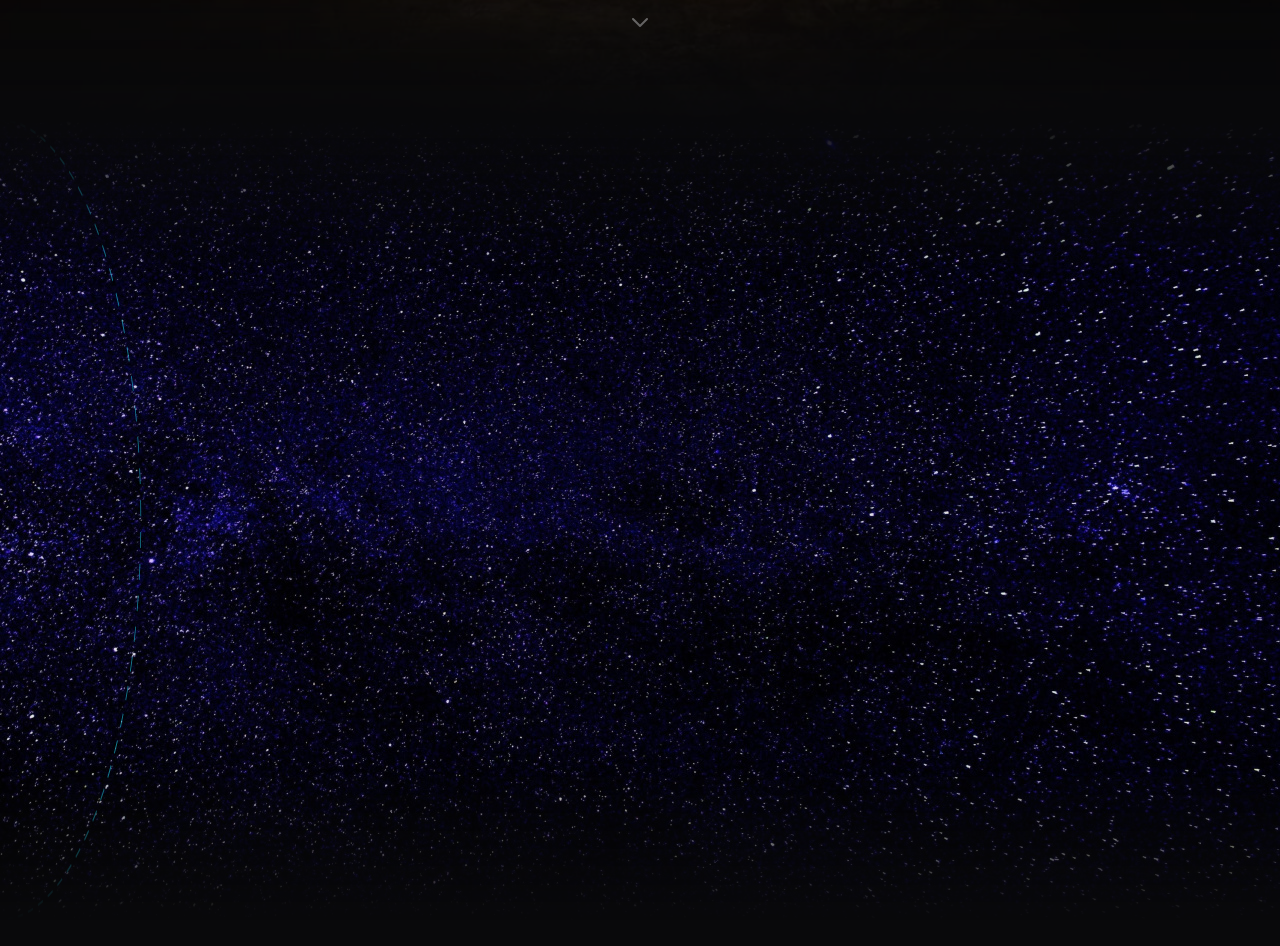
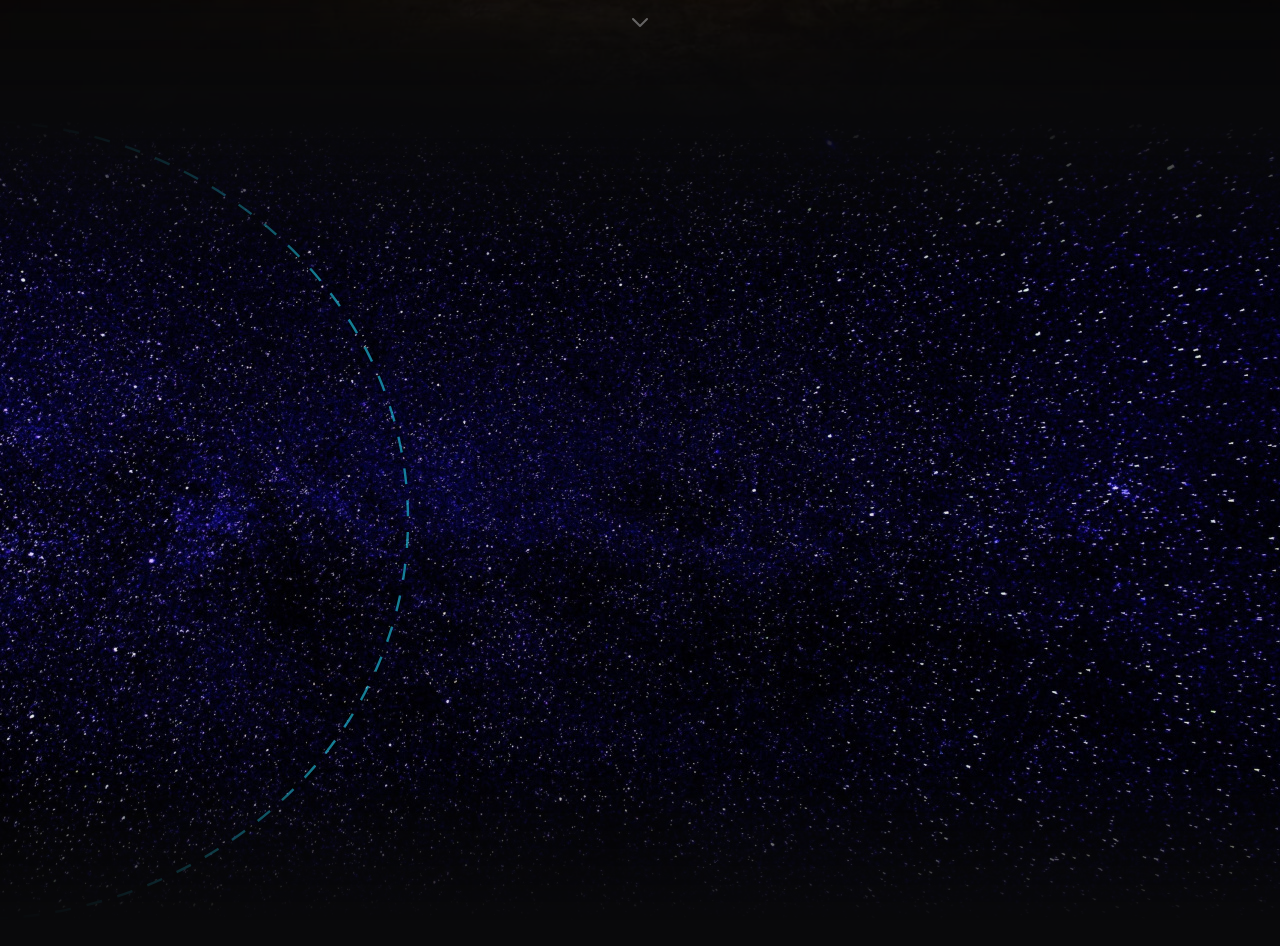
Before and after one commit to 0xRafay/mazin-website, a website: page index.html in a window 1280 px wide. Shown: the part 680-1626 px from the top of the page. Drawn offline with Linux system fonts and the light colour scheme.

Commit message:
fix(line): syntax issue and replaced inset

```diff
--- a/index.html
+++ b/index.html
@@ -90,7 +90,7 @@
           alt="mazin-pookie"
         />
         <svg
-          class="absolute inset-0 z-2 w-64 h-full"
+          class="absolute top-0 bottom-0 -left-8 z-2 w-auto h-full"
           viewBox="0 0 100 100"
           preserveAspectRatio="none"
         >
```
Also changed, not shown: dist/output.css.
